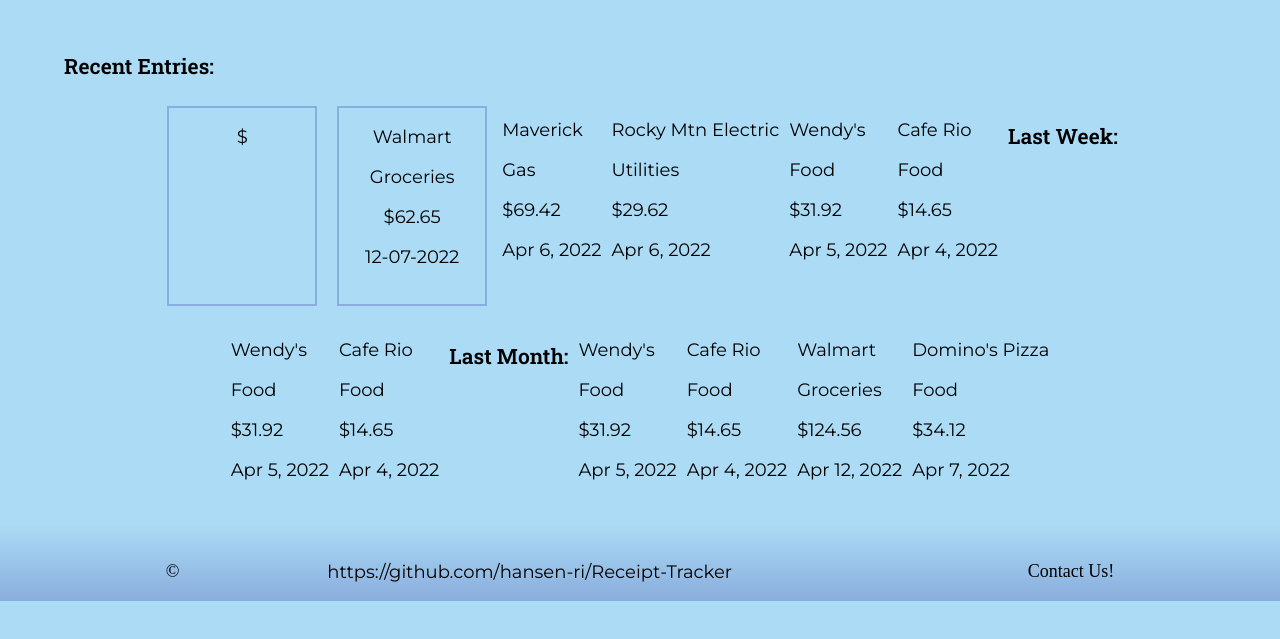
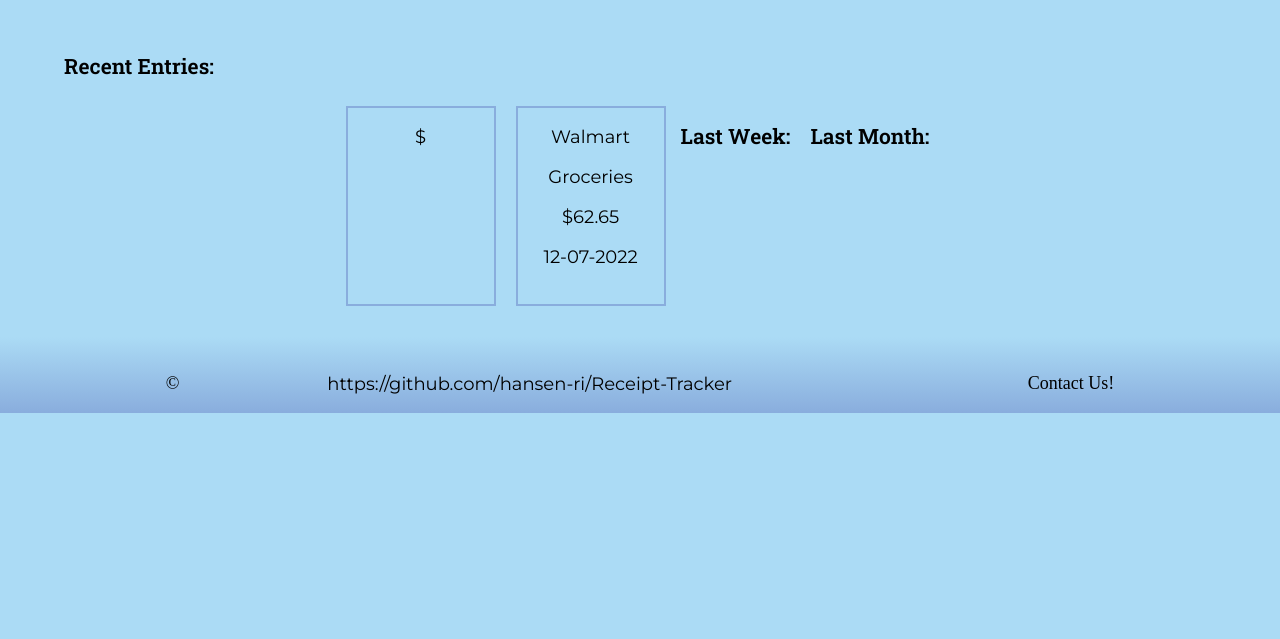
Before and after one commit to hansen-ri/Receipt-Tracker, a website built with Vite: page index.html in a window 1280 px wide. Shown: the part 157-796 px from the top of the page. Built offline with nearby package versions, Linux system fonts and the light colour scheme.

Commit message:
Update index.html

```diff
--- a/index.html
+++ b/index.html
@@ -31,72 +31,13 @@
             <p class="receipt-date">12-07-2022</p>
           <div>
         </li>
-        <div class="receipt_preview">
-          <p class="receipt_retailer">Maverick</p>
-          <p class="receipt_type">Gas</p>
-          <p class="receipt_total">$69.42</p>
-          <p class="receipt_date">Apr 6, 2022</p>
-        </div>
-        <div class="receipt_preview">
-          <p class="receipt_retailer">Rocky Mtn Electric</p>
-          <p class="receipt_type">Utilities</p>
-          <p class="receipt_total">$29.62</p>
-          <p class="receipt_date">Apr 6, 2022</p>
-        </div>
-        <div class="receipt_preview">
-          <p class="receipt_retailer">Wendy's</p>
-          <p class="receipt_type">Food</p>
-          <p class="receipt_total">$31.92</p>
-          <p class="receipt_date">Apr 5, 2022</p>
-        </div>
-        <div class="receipt_preview">
-          <p class="receipt_retailer">Cafe Rio</p>
-          <p class="receipt_type">Food</p>
-          <p class="receipt_total">$14.65</p>
-          <p class="receipt_date">Apr 4, 2022</p>
-        </div>
         <!--  -->
       </div>
       <h3>Last Week:</h3>
       <div class="gallery">
-        <div class="receipt_preview">
-          <p class="receipt_retailer">Wendy's</p>
-          <p class="receipt_type">Food</p>
-          <p class="receipt_total">$31.92</p>
-          <p class="receipt_date">Apr 5, 2022</p>
-        </div>
-        <div class="receipt_preview">
-          <p class="receipt_retailer">Cafe Rio</p>
-          <p class="receipt_type">Food</p>
-          <p class="receipt_total">$14.65</p>
-          <p class="receipt_date">Apr 4, 2022</p>
-        </div>
       </div>
       <h3>Last Month:</h3>
       <div class="gallery">
-        <div class="receipt_preview">
-          <p class="receipt_retailer">Wendy's</p>
-          <p class="receipt_type">Food</p>
-          <p class="receipt_total">$31.92</p>
-          <p class="receipt_date">Apr 5, 2022</p>
-        </div>
-        <div class="receipt_preview">
-          <p class="receipt_retailer">Cafe Rio</p>
-          <p class="receipt_type">Food</p>
-          <p class="receipt_total">$14.65</p>
-          <p class="receipt_date">Apr 4, 2022</p>
-        </div>
-        <div class="receipt_preview">
-          <p class="receipt_retailer">Walmart</p>
-          <p class="receipt_type">Groceries</p>
-          <p class="receipt_total">$124.56</p>
-          <p class="receipt_date">Apr 12, 2022</p>
-        </div>
-        <div class="receipt_preview">
-          <p class="receipt_retailer">Domino's Pizza</p>
-          <p class="receipt_type">Food</p>
-          <p class="receipt_total">$34.12</p>
-          <p class="receipt_date">Apr 7, 2022</p>
         </div>
       </ul>
     </main>
```
